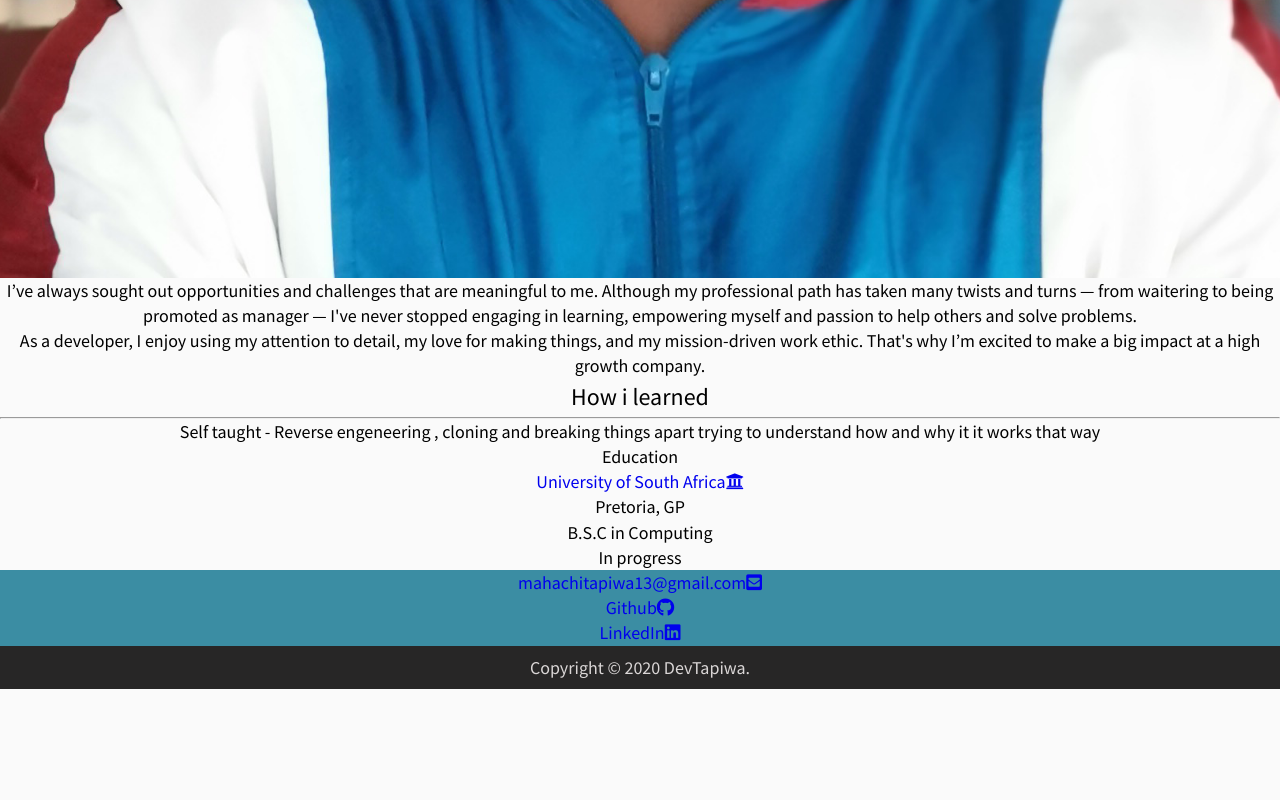
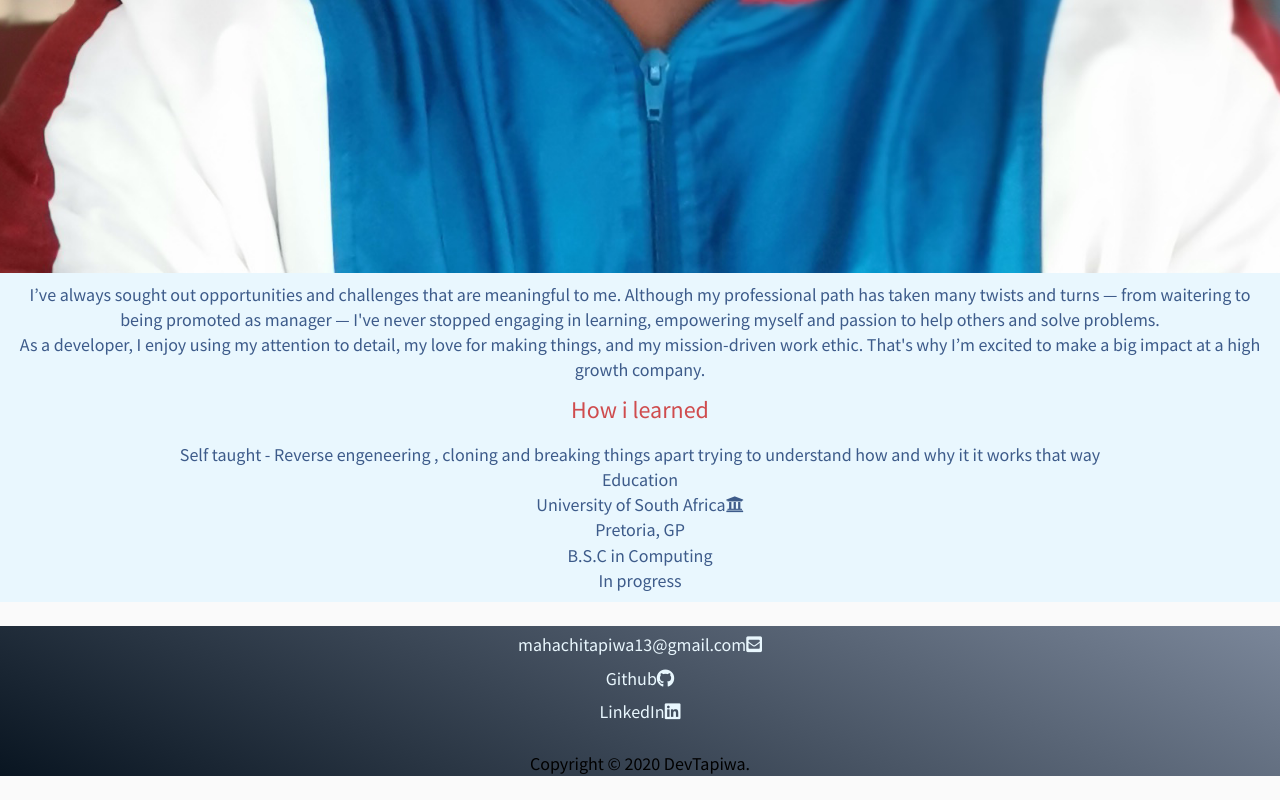
Before and after one commit to TapiwaMahachi/TapiwaMahachi.github.io, a React (Create React App) app: page / in a window 1280 px wide. Shown: the part 2832-3632 px from the top of the page. Before the commit the page ends 3539 px from the top, so only its background shows below. Built offline with nearby package versions, Linux system fonts and the light colour scheme.

Commit message:
footer $ about

```diff
--- a/src/components/About.js
+++ b/src/components/About.js
@@ -7,9 +7,10 @@ export default function About(){
         <section className="about" id="about" >
             <div><h1 className="about__title" >ABOUT</h1></div>
             <div className="about__cards">
-                <div className="about__card">
+
                     <h3 className=" about__subtitle">Developer Based in Cape Town</h3>
                    <div className="about__img"><img src={me} alt="profile"/></div>
+                   <div className="about__card">
                     <div className="about__intro">
                         <p>
                             I’ve always sought out opportunities and challenges that are
@@ -28,7 +29,6 @@ export default function About(){
                 </div>
                 <div className="about__card">
                     <h3 className="about__subtitle"> How i learned</h3>
-                    <hr/>
                     <p>
                         <strong>Self taught - </strong>
                         Reverse engeneering , cloning and breaking things apart trying to understand how and why it it works that way
--- a/src/components/Footer.js
+++ b/src/components/Footer.js
@@ -1,23 +1,10 @@
 import React from 'react';
+import '../css/_footer.scss'
 
 export default function Footer() {
-
-        const footer = {
-                textAlign: "center",
-                background: "#3b8da3",
-                color: "#dad6d6",
-                padding: "0",
-
-        }
-        const copyright ={
-            backgroundColor: "rgba(39, 38, 38)",
-            marginBottom: "1em",
-            padding: '.5em',
-        }
-
         return(
-            <footer style={footer} >
-                <div className="footer-social">
+            <footer className="footer">
+                <div className="footer__social">
                      <a href="mailto:mahachitapiwa13@gmail.com"
                        target="_blank" rel="noopener noreferrer">
                           mahachitapiwa13@gmail.com
@@ -25,7 +12,7 @@ export default function Footer() {
                     </a>
                     <ul className="social-list">
                         <li>
-                            <a  className="social-link" href="https://github.com/TapiwaMahachi?tab=repositories"
+                            <a  className="social__link" href="https://github.com/TapiwaMahachi?tab=repositories"
                                 target="_blank" rel="noopener noreferrer"
                             >
                                 <span className="visually-hidden">Github</span>
@@ -33,7 +20,7 @@ export default function Footer() {
                             </a>
                         </li>
                         <li>
-                            <a  className="social-link" href="https://linkedin.com/in/tapiwa-mahachi-398749131"
+                            <a  className="social__link" href="https://linkedin.com/in/tapiwa-mahachi-398749131"
                                 target="_blank" rel="noopener noreferrer"
                             >
                                 <span className="visually-hidden">LinkedIn</span>
@@ -42,7 +29,7 @@ export default function Footer() {
                         </li>
                     </ul>
                 </div>
-                <div className="footer-copyright" style={copyright}>
+                <div className="footer__copyright">
                      <p className="copyright">Copyright © {new Date().getFullYear()} DevTapiwa.</p>
                 </div>
             </footer>
--- a/src/css/_about.scss
+++ b/src/css/_about.scss
@@ -5,14 +5,24 @@
     flex-direction: column !important;
     align-items: center;
     text-align: center;
+    background:  #e9f7fe;
+    color:#3d5b8a ;
 
     &__title{
         font-size:$font-xlg;
-        color: $darkBlue;
+        color: #3d5b8a;
+        line-height: 38px;
     }
     &__subtitle{
         font-size: $font-lg;
-
+        margin-bottom: .5em;
+        color:$red;
+    }
+    &__card{
+        margin:.5em;
+    }
+    a{
+       color:#3d5b8a ;
     }
 
 
--- /dev/null
+++ b/src/css/_footer.scss
@@ -0,0 +1,24 @@
+@import 'variables';
+
+.footer{
+    background: $hero;
+    display: block;
+    font-size: $font-lg;
+    font-weight: 300;
+
+     a{
+        color: #e9f7fe;
+    }
+    li{
+        list-style: none;
+    }
+    &__social{
+        margin: 1em ;
+        text-align: center;
+    }
+    &__copyright{
+        text-align: center;
+        margin-bottom: 1em;
+    }
+
+}
```
